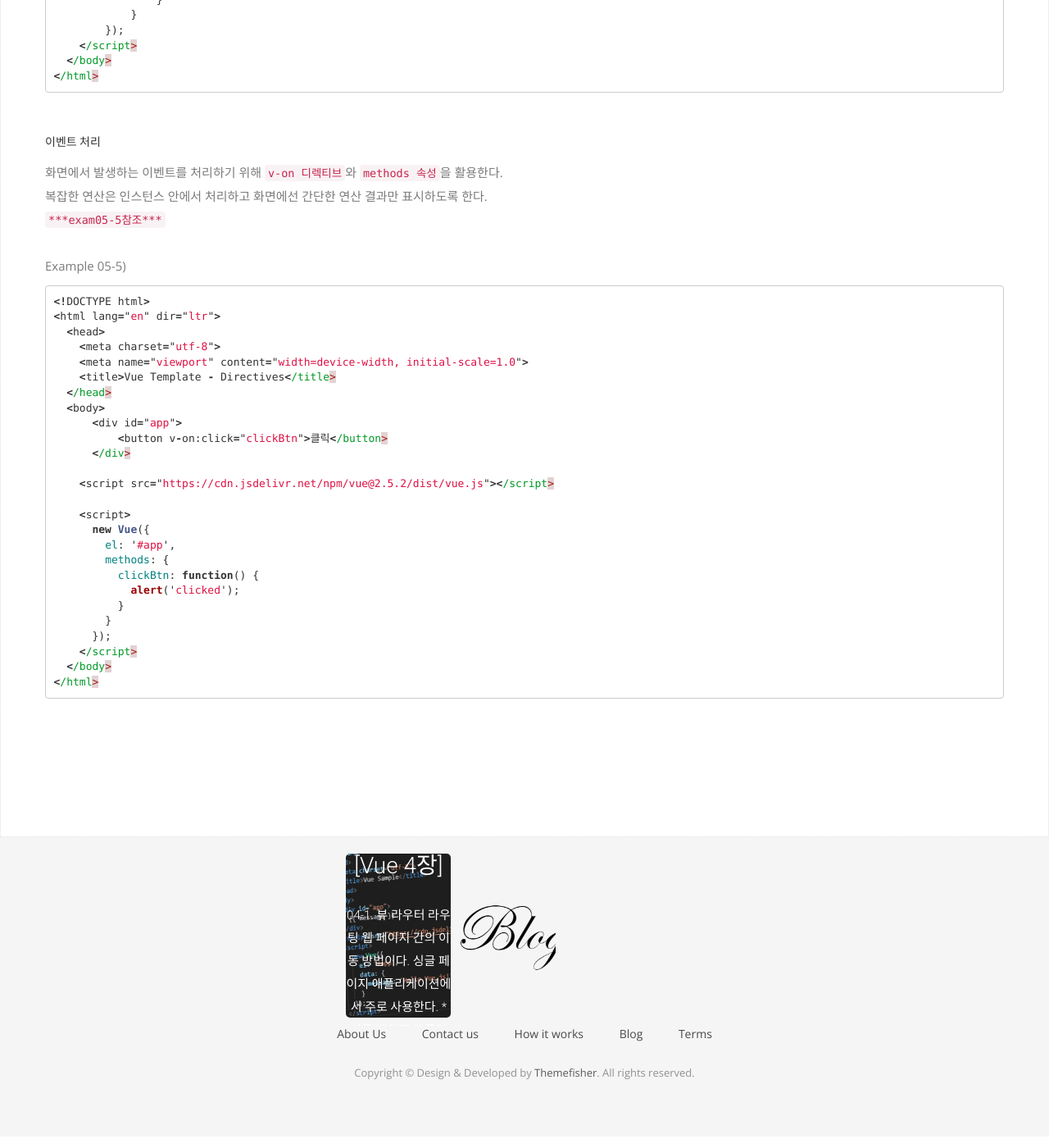
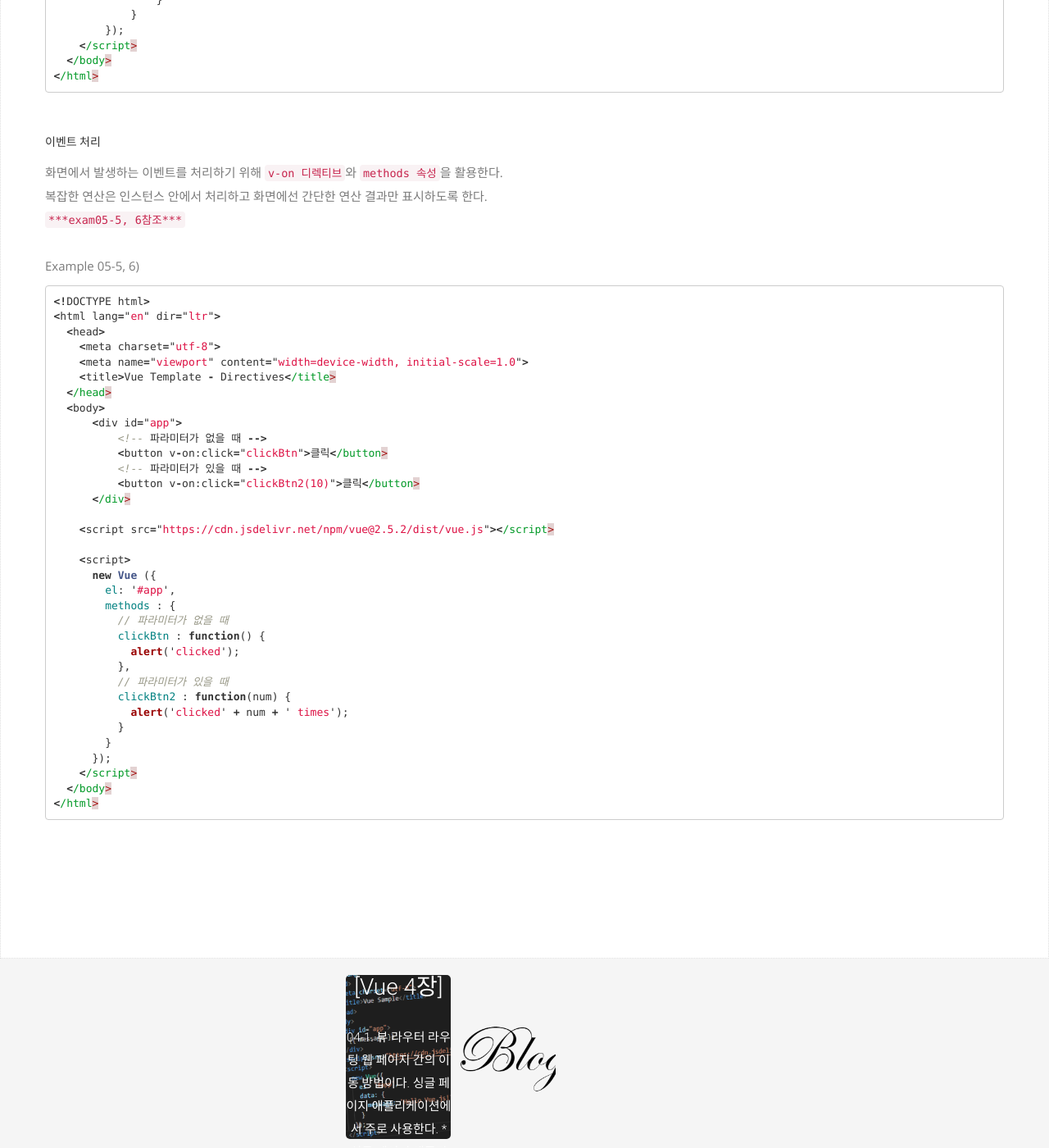
Before and after one commit to hurarara/hurarara.github.io, a Jekyll site: the page built from _posts/2018-12-15-vue-ch05-post.md, in a window 1280 px wide and 1400 px high, scrolled down 5503 px. Shown: the whole window at 82% size. Built offline with Jekyll 4.4.1, drawn with Linux system fonts in a browser that asks for light colours; nearby versions of some CDN libraries; some web fonts are replaced.

Commit message:
201812241801

```diff
--- a/_posts/2018-12-15-vue-ch05-post.md
+++ b/_posts/2018-12-15-vue-ch05-post.md
@@ -271,9 +271,9 @@ Example 05-4)
 ##### 이벤트 처리
 화면에서 발생하는 이벤트를 처리하기 위해 `v-on 디렉티브`와 `methods 속성`을 활용한다. <br/>
 복잡한 연산은 인스턴스 안에서 처리하고 화면에선 간단한 연산 결과만 표시하도록 한다. <br/>
-`***exam05-5참조***` <br/>
+`***exam05-5, 6참조***` <br/>
 <br/>
-Example 05-5)
+Example 05-5, 6)
 ~~~js
 <!DOCTYPE html>
 <html lang="en" dir="ltr">
@@ -284,17 +284,25 @@ Example 05-5)
   </head>
   <body>
       <div id="app">
+          <!-- 파라미터가 없을 때 -->
           <button v-on:click="clickBtn">클릭</button>
+          <!-- 파라미터가 있을 때 -->
+          <button v-on:click="clickBtn2(10)">클릭</button>
       </div>
 
     <script src="https://cdn.jsdelivr.net/npm/vue@2.5.2/dist/vue.js"></script>
 
     <script>
-      new Vue({
+      new Vue ({
         el: '#app',
-        methods: {
-          clickBtn: function() {
+        methods : {
+          // 파라미터가 없을 때
+          clickBtn : function() {
             alert('clicked');
+          },
+          // 파라미터가 있을 때
+          clickBtn2 : function(num) {
+            alert('clicked' + num + ' times');
           }
         }
       });
```
